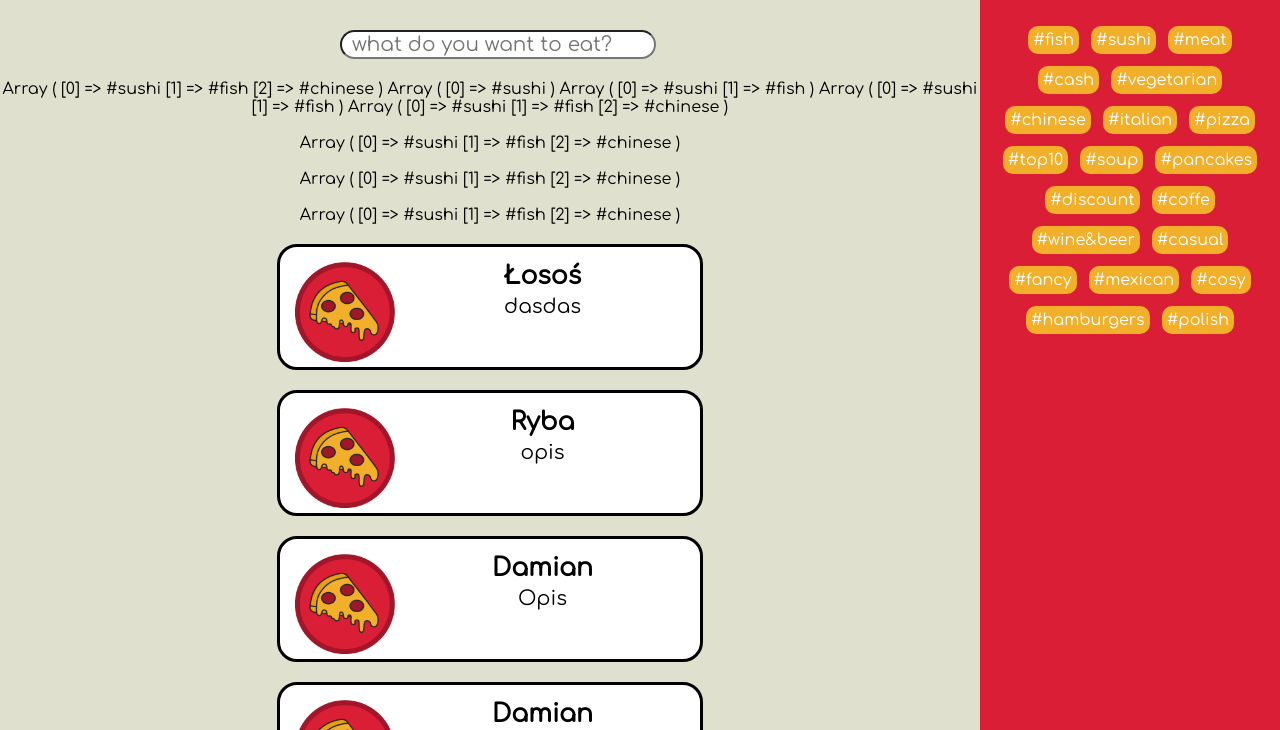
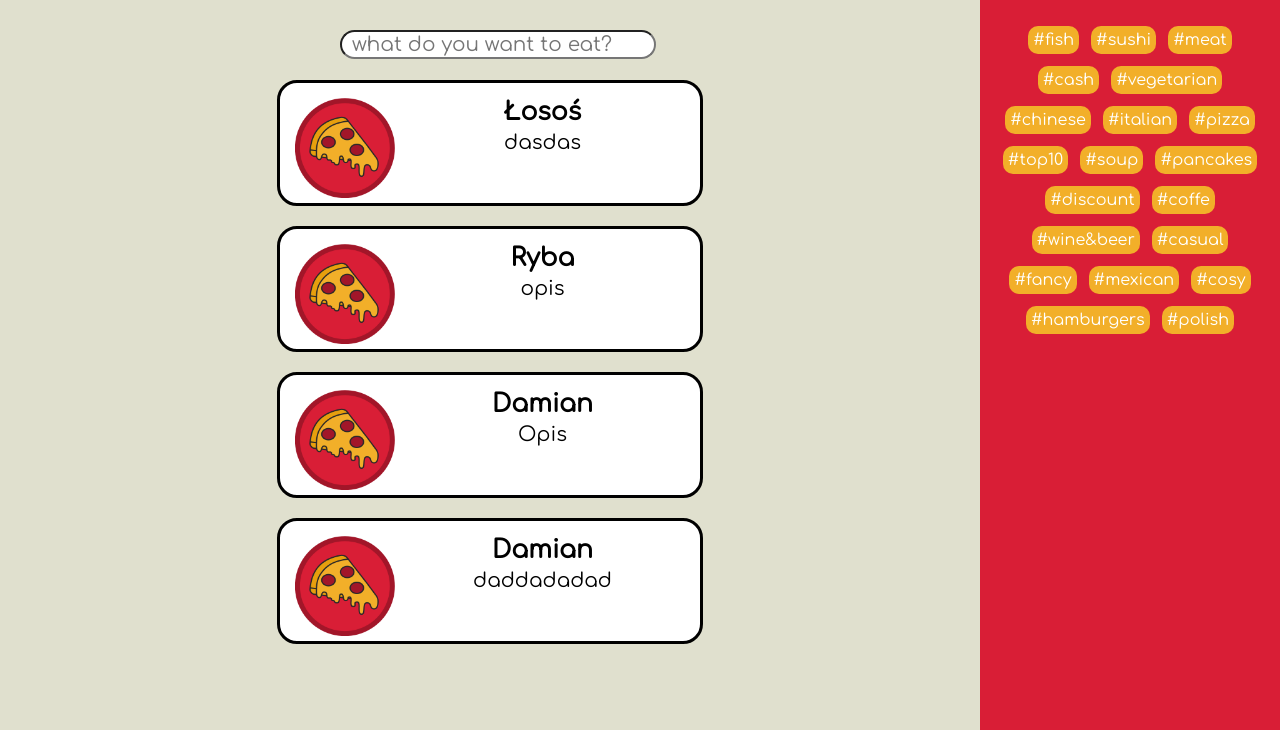
Before and after one commit to Donosik/Hackaton, a PHP site: page /restaurants.php in a window 1280 px wide. Shown: the part 70-800 px from the top of the page. Run offline with PHP 8.4, Linux system fonts and the light colour scheme.

Commit message:
Restauracje z pliku

```diff
--- a/menu/menu1.txt
+++ b/menu/menu1.txt
@@ -8,3 +8,8 @@ name:Danie Główne
 description:Opis2
 imgname:plus.png
 price:30
+id:3
+name:Picie
+description:Opis2
+imgname:plus.png
+price:30
--- a/restaurantPage.php
+++ b/restaurantPage.php
@@ -55,7 +55,7 @@ HeaderDiv();
 
                         foreach ($menus as $menu)
                         {
-                            cardre($menu[0],$menu[1],$menu[2],$menu[3],$menu[4]);
+                            cardre($menu[0],$menu[1],$menu[2],$menu[3]);
                         } ?>
                             <div id="myModal" class="modal">
                                 <div class="modal-content">
--- a/restaurants.php
+++ b/restaurants.php
@@ -35,12 +35,14 @@ HeaderDiv();
                     if($a==4)
                     {
                         $x=explode(';',$var[1]);
-                        print_r($x);
+
                         for($k=0;$k<sizeof($x);$k++)
                         {
                             $c[$k]=$x[$k];
                         }
                         $arr[$a]=$c;
+                        $c=null;
+
                     }
                     $a++;
                     if($a==5)
@@ -50,17 +52,6 @@ HeaderDiv();
                         $b++;
                     }
                 }
-
-                print_r($restaurants[0][4]);
-                echo '<br/>';
-                echo '<br/>';
-                print_r($restaurants[0][4]);
-                echo '<br/>';
-                echo '<br/>';
-                print_r($restaurants[0][4]);
-                echo '<br/>';
-                echo '<br/>';
-                print_r($restaurants[0][4]);
                 if (!(isset($_GET['searchEngine'])) || ($_GET['searchEngine'] == ""))
                 {
                     for ($i = 0; $i < sizeof($restaurants); $i++)
```
